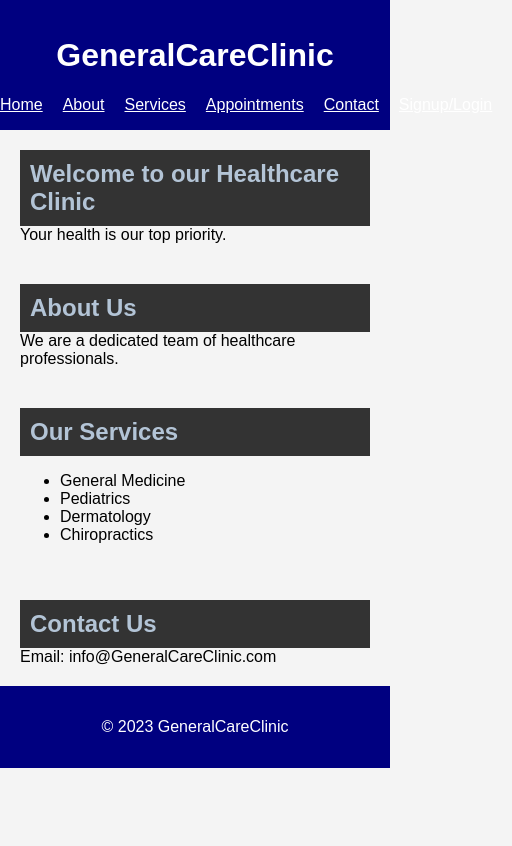
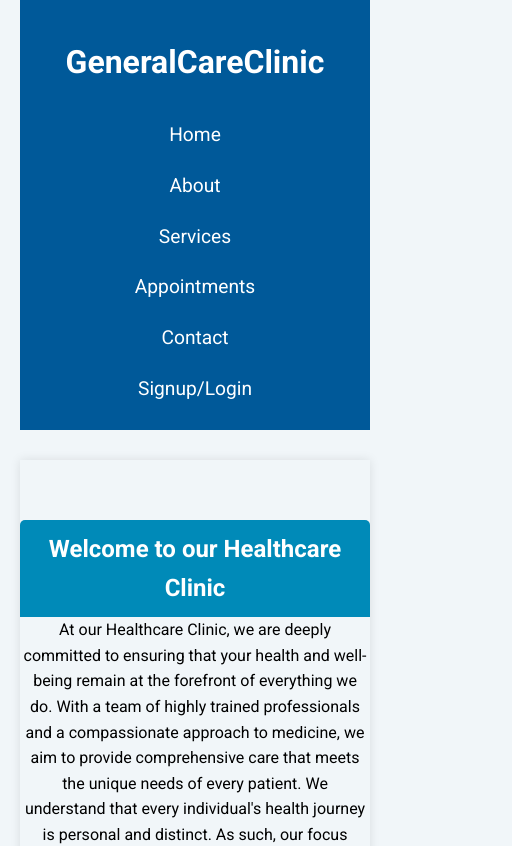
Before and after one commit to Mudpadans/SpecsCapstone, a React (Create React App) app: page / in a window 390 px wide. Shown: the top 846 px of the page, 512 px wide, since content can reach past the window. Built offline with nearby package versions, Linux system fonts and the light colour scheme.

Commit message:
Mysteries

```diff
--- a/public/index.html
+++ b/public/index.html
@@ -3,6 +3,7 @@
     <head>
         <meta charset="UTF-8">
         <link rel="icon" href="%PUBLIC_URL%/favicon.ico" />
+        <link href="https://fonts.googleapis.com/css2?family=Roboto:wght@400;700&display=swap" rel="stylesheet">
         <meta
             name="viewport"
             content="width=device-width, initial-scale=1.0"
@@ -13,6 +14,7 @@
             content="Web site created using create-react-app"
         />
         <title>General Care Clinic</title>
+
     </head>
     <body>
         <noscript>You need to enable Javascript to run this app.</noscript>
--- a/src/App.css
+++ b/src/App.css
@@ -1,18 +1,37 @@
 body {
-    font-family: Arial, sans-serif;
+    font-family: 'Roboto', sans-serif;
     margin: 0;
     padding: 0;
-    background-color: #f4f4f4;
+    background-color: #F1F6F9;
+    line-height: 1.6;
+}
+
+a {
+    text-decoration: none;
+    transition: color 0.3s ease;
+}
+
+a:hover {
+    color: #005fa3;
+}
+
+.App {
+    max-width: 1500px;
+    margin: 0 auto;
+    padding: 0 20px;
 }
 
 header {
-    background-color: navy;
+    background-color: #005999;
     color: white;
     text-align: center;
     padding: 1em 0;
 }
 
 nav ul {
+    display: flex;
+    justify-content: center;
+    flex-wrap: wrap;
     padding: 0;
     margin: 0;
     text-align: center;
@@ -20,27 +39,99 @@ nav ul {
 
 nav ul li {
     display: inline;
-    margin-right: 20px;
+    margin: 0 20px;
 }
 
 nav ul li a {
     color: white;
+    padding: 5px 10px;
+    border-radius: 5px;
+}
+
+nav ul li a:hover {
+    background: rgba(255,255,255,0.8);
 }
 
 section {
-    padding: 20px;
+    padding: 40px 0;
+    margin: 20px 0;
+    box-shadow: 0 0 10px rgba(0,0,0,0.1);
+    text-align: center;
 }
 
 h2 {
-    background-color: #333;
-    color: #B3C4D6;
+    background-color: #008AB8;
+    color: white;
     margin: 0;
     padding: 10px;
+    border-top-left-radius: 5px;
+    border-top-right-radius: 5px;
+}
+
+#services ul {
+    display: grid;
+    list-style-type: none;
+    text-align: center;
+    grid-template-columns: repeat(3, 1fr);
+    grid-template-rows: repeat(2, 1fr);
+    gap: 30px;
 }
 
 footer {
-    background-color: navy;
+    background-color: #005999;
     color: white;
     text-align: center;
     padding: 1em 0;
 }
+
+@media (max-width: 768px) {
+
+    nav ul {
+        flex-direction: column;
+    }
+
+    nav ul li {
+        margin: 10px 0;
+    }
+
+    nav ul li a {
+        font-size: 1.2em;
+    }
+
+    section {
+        padding: 60px 0;
+        margin: 30px 0;
+    }
+
+    h2 {
+        font-size: 1.5em;
+    }
+
+    footer {
+        padding: 1.5em 0;
+    }
+}
+
+@media (min-width: 769px) and (max-width: 1024px){
+
+    nav ul li {
+        margin: 0 15px;
+    }
+
+    nav ul li a {
+        font-size: 1.1em;
+    }
+
+    section {
+        padding: 50px 0;
+        margin: 25px 0;
+    }
+
+    h2 {
+        font-size: 1.4em;
+    }
+
+    footer {
+        padding: 1.3em 0;
+    }
+}
--- a/src/Components/About.css
+++ b/src/Components/About.css
@@ -1,6 +1,9 @@
 .about-page {
-    padding: 20px;
-    background-color: #f7f9fc;
+    font-family: 'Roboto', sans-serif;
+    margin: 0;
+    padding: 0;
+    background-color: #F1F6F9;
+    line-height: 1.6;
 }
 
 .about-page h1 {
--- a/src/Components/Contact.css
+++ b/src/Components/Contact.css
@@ -1,6 +1,9 @@
 .contact-page {
-    padding: 20px;
-    background-color: #f7f9fc;
+    font-family: 'Roboto', sans-serif;
+    margin: 0;
+    padding: 0;
+    background-color: #F1F6F9;
+    line-height: 1.6;
 }
 
 .contact-page h1 {
--- a/src/Components/Home.js
+++ b/src/Components/Home.js
@@ -13,21 +13,34 @@ const Home = () => {
     return (
         <React.Fragment>
             <Section id="home" title="Welcome to our Healthcare Clinic">
-                Your health is our top priority.
-            </Section>
-            <Section id="about" title="About Us">
-                We are a dedicated team of healthcare professionals.
+            At our Healthcare Clinic, we are deeply committed
+            to ensuring that your health and well-being remain
+            at the forefront of everything we do. With a team
+            of highly trained professionals and a compassionate
+            approach to medicine, we aim to provide comprehensive
+            care that meets the unique needs of every patient.
+            We understand that every individual's health journey
+            is personal and distinct. As such, our focus extends
+            beyond just treating ailments; we strive to foster
+            a deep understanding of each patient's concerns and
+            aspirations. From state-of-the-art diagnostics to
+            innovative treatments, our clinic is equipped with
+            the latest advancements in medical science. Our
+            promise to you is a healthcare experience that is
+            not only effective but also compassionate, understanding,
+            and tailored to ensure that you feel seen, heard,
+            and valued. Because at the end of the day, your
+            health is not just our profession—it's our passion.
             </Section>
             <Section id="services" title="Our Services">
                 <ul>
-                    <li>General Medicine</li>
+                    <li>Primary Care</li>
                     <li>Pediatrics</li>
+                    <li>Gynecology</li>
+                    <li>Cardiology</li>
                     <li>Dermatology</li>
-                    <li>Chiropractics</li>
+                    <li>Orthopedics</li>
                 </ul>
-            </Section>
-            <Section id="contact" title="Contact Us">
-                Email: info@GeneralCareClinic.com
             </Section>
         </React.Fragment>
     )
--- a/src/Components/Services.css
+++ b/src/Components/Services.css
@@ -1,6 +1,9 @@
 .services-page {
-    padding: 20px;
-    background-color: #f7f9fc;
+    font-family: 'Roboto', sans-serif;
+    margin: 0;
+    padding: 0;
+    background-color: #F1F6F9;
+    line-height: 1.6;
 }
 
 .services-page h1 {
```
